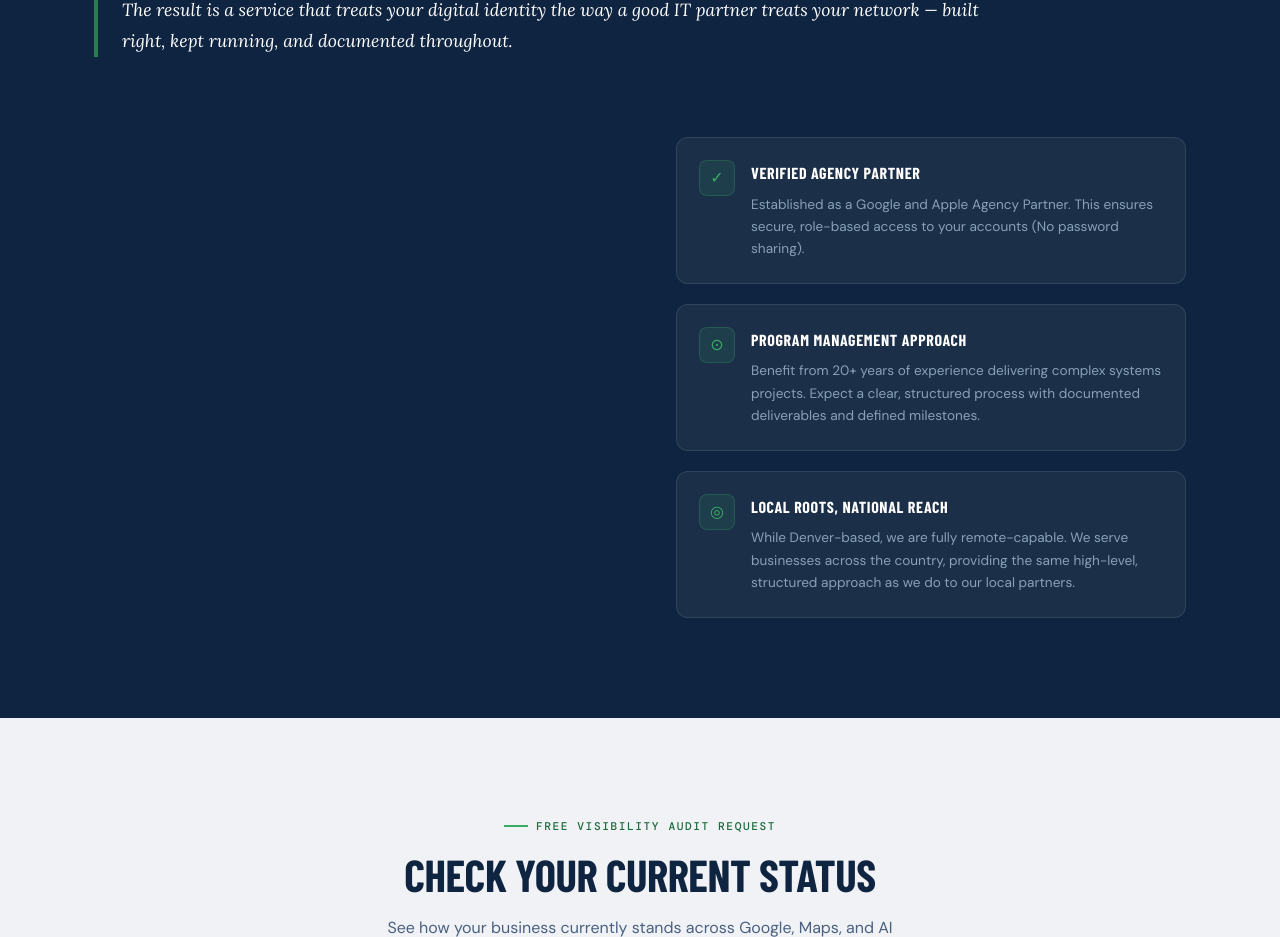
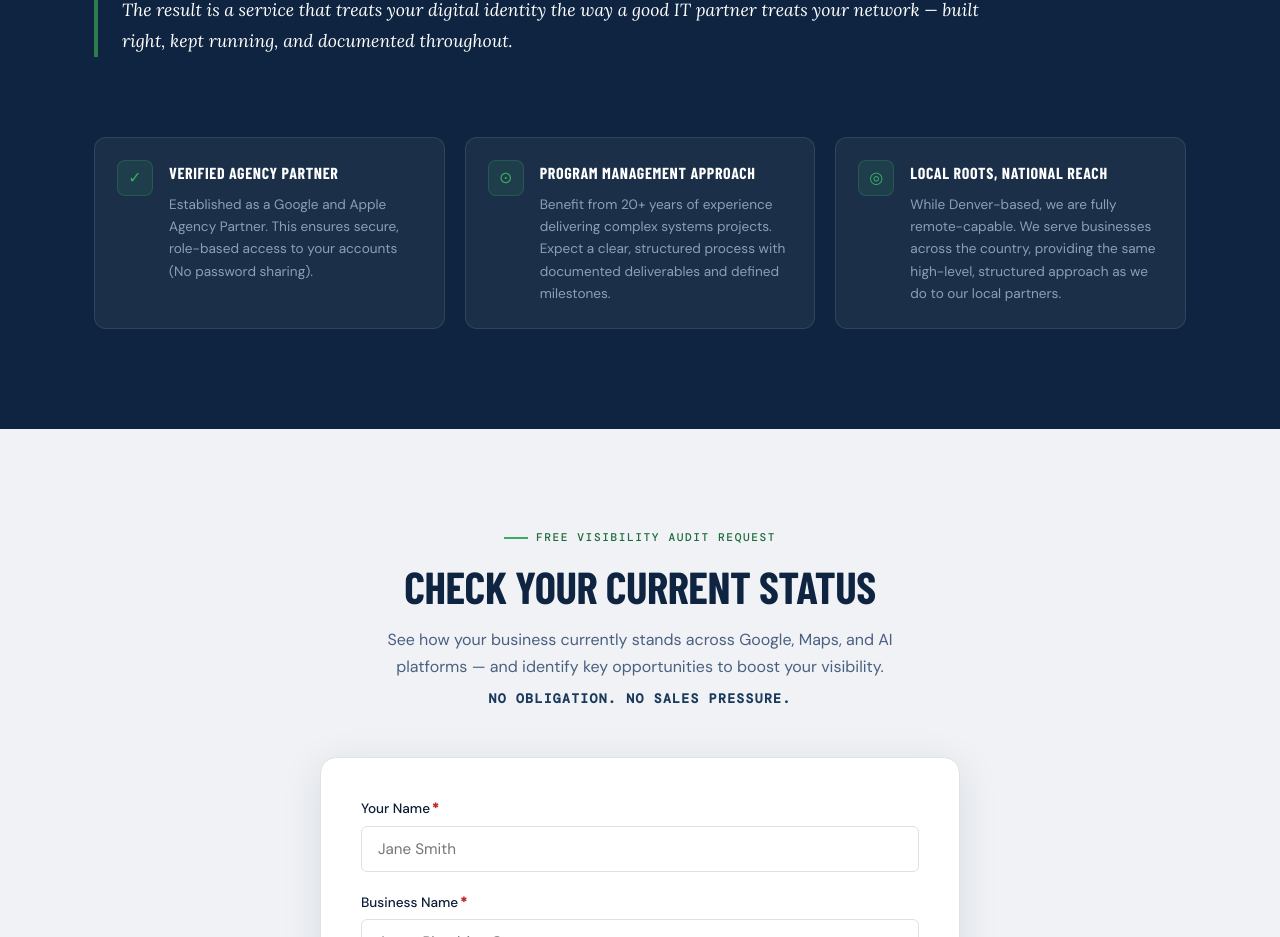
Before and after one commit to gvoll/PeaksLocal, a React (Vite) app: page / in a window 1280 px wide. Shown: the part 8872-9809 px from the top of the page. Built offline with nearby package versions, Linux system fonts and the light colour scheme; a web font is replaced by a local one; what @contentful/rich-text-types would draw is missing.

Commit message:
move boxes to the same line

```diff
--- a/src/components/About.jsx
+++ b/src/components/About.jsx
@@ -60,9 +60,21 @@ export default function About() {
       </div>
 
       <div className="about-callouts-wrapper">
-        <div className="container about-callouts-grid">
-          <div aria-hidden="true" />
-          <div className="about-callouts">
+        <div className="container about-callouts-grid"
+        style={{ display: 'flex', justifyContent: 'center', width: '100%' }}
+        >
+
+          <div className="about-callouts"
+          style={{
+        width: '100%',
+        maxWidth: '1200px', // A wider maxWidth allows 3 columns to sit comfortably side-by-side
+        margin: '0 auto',
+        display: 'flex',
+        flexDirection: 'row', // Aligns the boxes horizontally on the same line
+        gap: '20px', // Puts space between the boxes
+        justifyContent: 'center' // Keeps them tightly centered if the screen is huge
+      }}
+          >
             {callouts.map((c, i) => (
               <div
                 key={c.title}
@@ -76,6 +88,8 @@ export default function About() {
                   gap: '16px',
                   alignItems: 'flex-start',
                   transition: 'background 0.2s',
+                  flex: '1 1 0px',
+                  minWidth: '280px'
                 }}
               >
                 <div style={{
```
